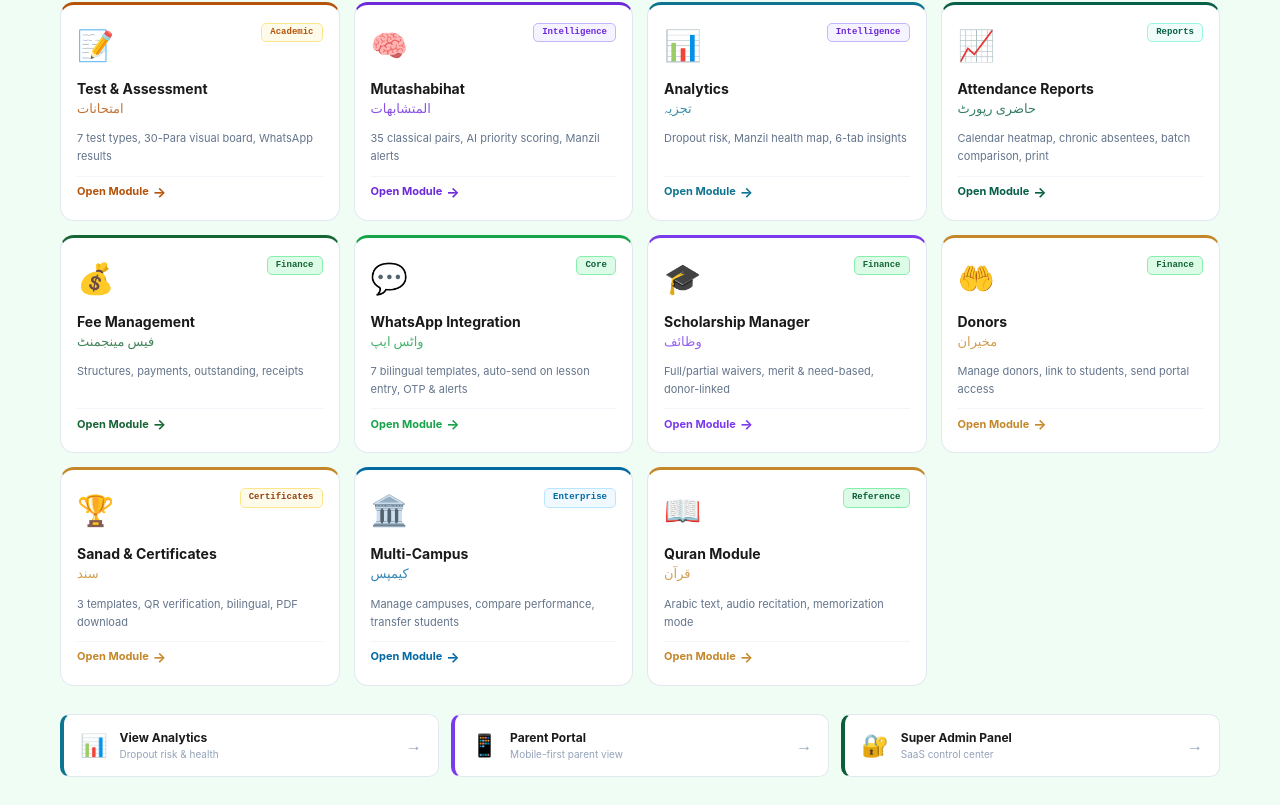
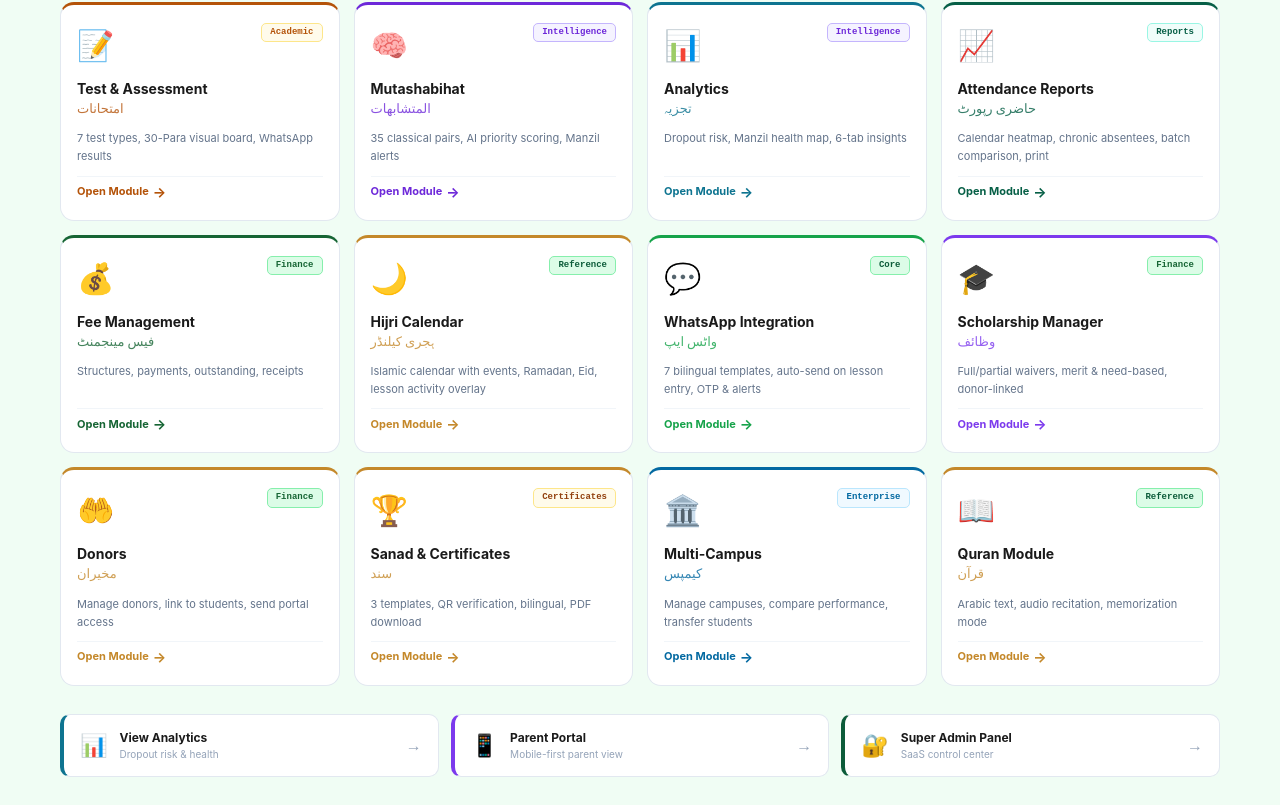
Before and after one commit to i9experts/HifzPro, a Next.js app: page /dashboard/admin in a window 1280 px wide. Shown: the part 716-1521 px from the top of the page. Built offline with nearby package versions, Linux system fonts and the light colour scheme; no server answers; a web font is replaced by a local one.

Commit message:
Update page.tsx

```diff
--- a/app/dashboard/admin/page.tsx
+++ b/app/dashboard/admin/page.tsx
@@ -65,6 +65,11 @@ const MODULES = [
     desc:"Structures, payments, outstanding, receipts",
     href:"/dashboard/admin/fees",               color:"#166534", tag:"Finance",
   },
+ {
+  id:"hijri", icon:"🌙", title:"Hijri Calendar", titleUr:"ہجری کیلنڈر",
+  desc:"Islamic calendar with events, Ramadan, Eid, lesson activity overlay",
+  href:"/dashboard/admin/hijri", color:"#C4882A", tag:"Reference",
+},
   {
     id:"whatsapp",    icon:"💬",  title:"WhatsApp Integration", titleUr:"واٹس ایپ",
     desc:"7 bilingual templates, auto-send on lesson entry, OTP & alerts",
```
